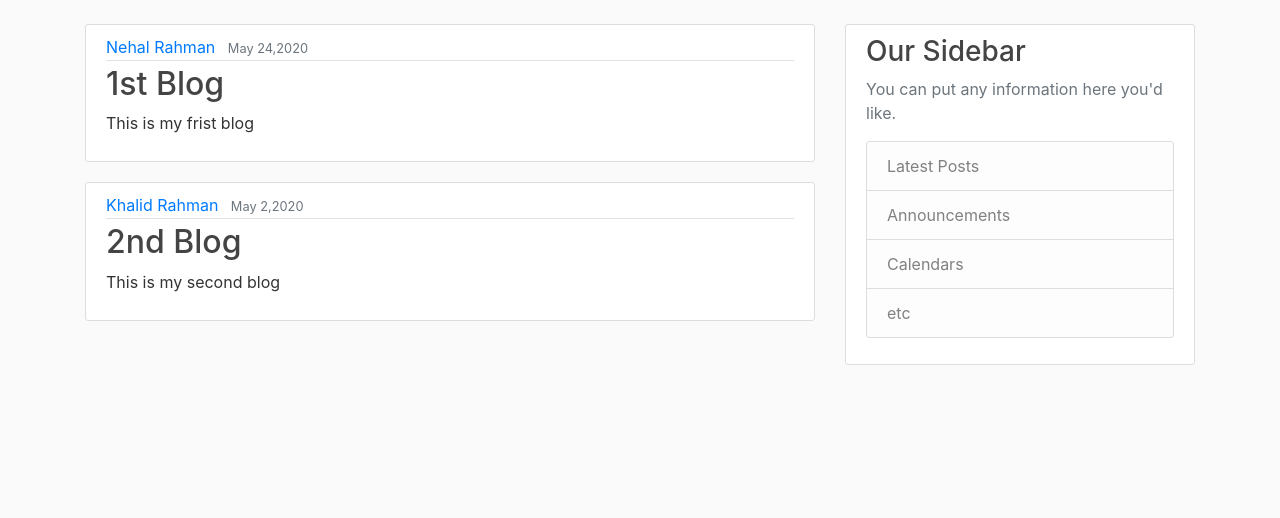
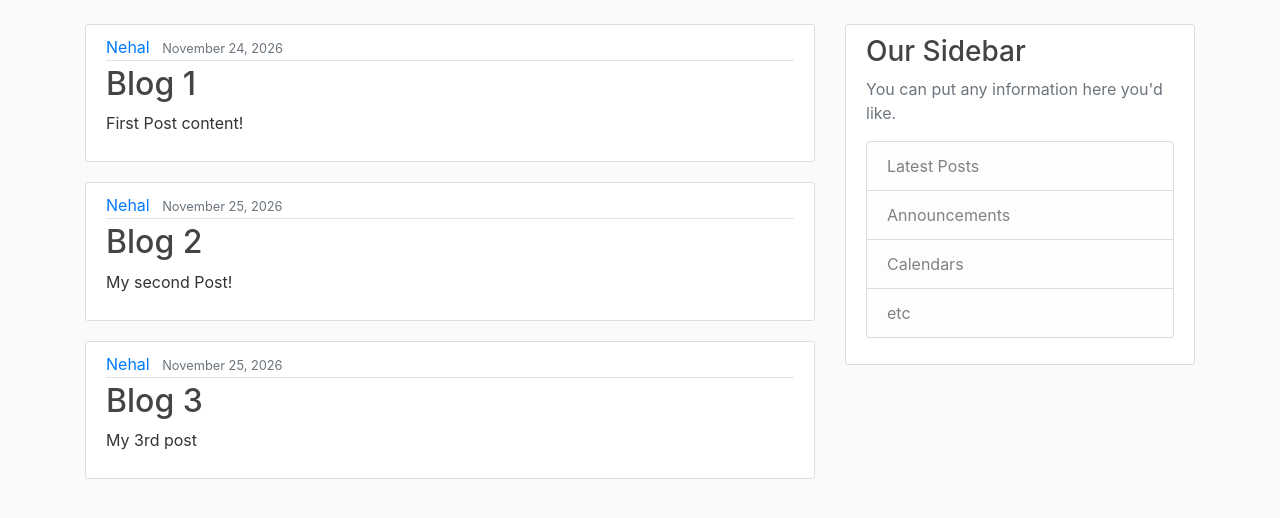
Before and after one commit to nehalr430-dev/Blog, a Django app: page / in a window 1280 px wide. Shown: the part 56-574 px from the top of the page. Run offline with Django 5.2, Linux system fonts and the light colour scheme; data comes from the database, SQL or seed files in the repository; both versions use the stored data as it was after the commit; some libraries are stand-ins or nearby versions.

Commit message:
real data inserted

```diff
--- a/blog/templates/blog/home.html
+++ b/blog/templates/blog/home.html
@@ -1,14 +1,14 @@
 {% extends "blog/base.html" %}
   {% block content %}
-    {% for content in contents %}
+    {% for post in contents %}
     <article class="media content-section">
   <div class="media-body">
     <div class="article-metadata">
-      <a class="mr-2" href="#">{{ content.author }}</a>
-      <small class="text-muted">{{ content.date }}</small>
+      <a class="mr-2" href="#">{{ post.author }}</a>
+      <small class="text-muted">{{ post.date|date:"F d, Y"}}</small>
     </div>
-    <h2><a class="article-title" href="#">{{ content.title }}</a></h2>
-    <p class="article-content">{{ content.content }}</p>
+    <h2><a class="article-title" href="#">{{ post.title }}</a></h2>
+    <p class="article-content">{{ post.content }}</p>
   </div>
 </article>
     {% endfor %}
--- a/blog/views.py
+++ b/blog/views.py
@@ -1,23 +1,9 @@
 from django.shortcuts import render
-
-contents = [
-    {
-        'author' : 'Nehal Rahman',
-        'title' : '1st Blog',
-        'content' : 'This is my frist blog',
-        'date' : 'May 24,2020'
-    },
-    {
-        'author' : 'Khalid Rahman',
-        'title' : '2nd Blog',
-        'content' : 'This is my second blog',
-        'date' : 'May 2,2020'
-    }
-]
+from .models import post
 
 def home(request):
     context = {
-        'contents' : contents
+        'contents' : post.objects.all()
     }
     return render(request,'blog/home.html',context)
 
```
Also changed, not shown: db.sqlite3.
